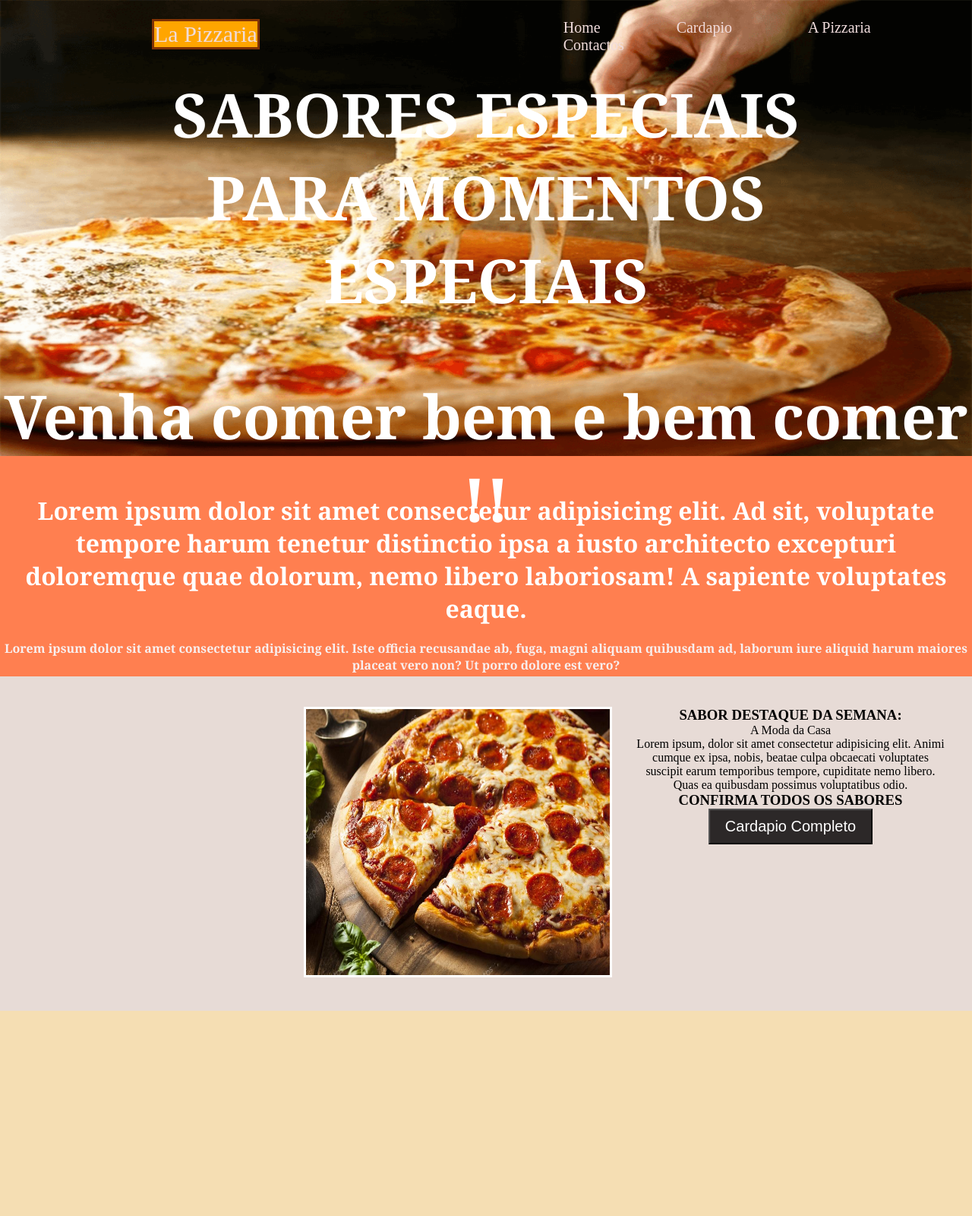
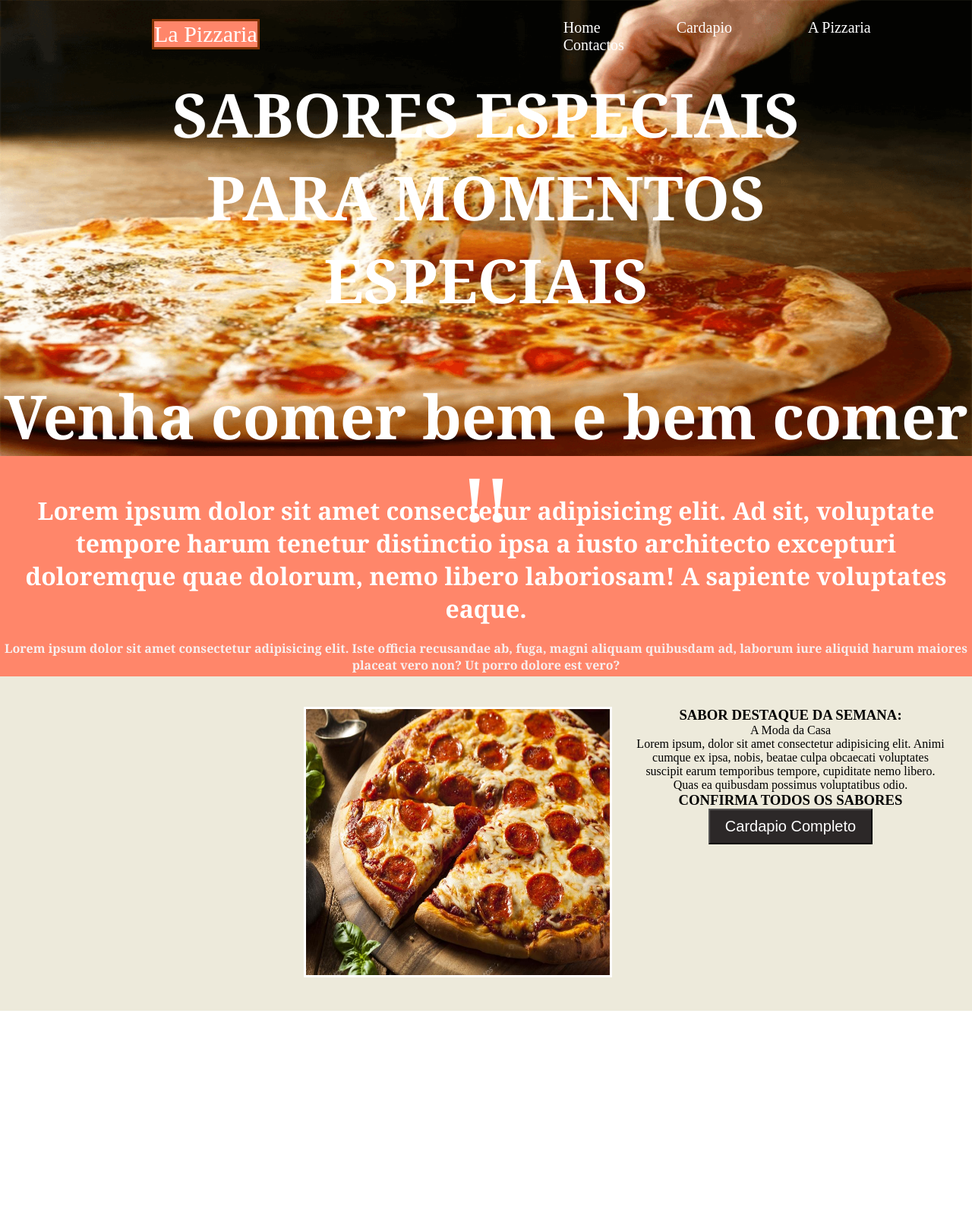
Before and after one commit to adilsonfuta/LaPizzaria, a plain HTML site: page index.html in a window 1280 px wide. Shown: the top 1600 px of the page at 76% size. Drawn offline with Linux system fonts and the light colour scheme.

Commit message:
fazendo loucuras

```diff
--- a/css/principal.css
+++ b/css/principal.css
@@ -17,7 +17,7 @@ header#cabeca{
 
 header div a{
     text-decoration: none;
-    color: rgb(240, 220, 220);
+    color: white;
     text-shadow: 10px;
 }
 
@@ -25,7 +25,7 @@ header div a{
     position: relative;
     float: left;
     margin-left: 200px;
-    background-color: orange;
+    background-color: #FF866A;
     font-size: 30px;
     font-family: indie;
     border: solid 3px #803205;
@@ -80,8 +80,10 @@ section#zona1{
 
      height: 240px;
      text-align: center;
-     background-color: coral;
+     background-color:   #FF866A;
      color: white;
+
+
  }
 
  #zona1 h4{
@@ -110,7 +112,7 @@ text-align: center;
     padding-top: 40px;
      height: 400px;
      text-align: center;
-     background-color: rgb(231, 219, 214);
+     background-color:#EDEADB;
  }
 
  section#zona2  img{
@@ -147,7 +149,7 @@ section#zona3{
 
      height: 340px;
      text-align: center;
-     background-color: wheat;
+     background-color:#FFFFFF;
      color: white;
  }
 
@@ -158,6 +160,6 @@ section#zona3{
 
      height: 400px;
      text-align: center;
-     background-color: rgb(73, 63, 43);
+     background-color: #171516;
      color: white;
  }
--- a/index.html
+++ b/index.html
@@ -8,6 +8,7 @@
     <link rel="stylesheet" href="css/principal.css" type="text/css">
     <link rel="stylesheet" href="css/responsivoPrincipal.css" media=" screen and (max-width:600px)" type="text/css">
    <link rel="shortcut icon" href="medias/fotos/fundo3.jpg" type="image/x-icon">
+
     <title>La Pizzaria</title>
 </head>
 <body>
@@ -63,6 +64,6 @@
 
 
 
-
+    <style type="text/javascript" scr="js/eventos.js"></style>
 </body>
 </html>
--- a/js/eventos.js
+++ b/js/eventos.js
@@ -0,0 +1 @@
+var ex=document.getElementById("rodape");
```
